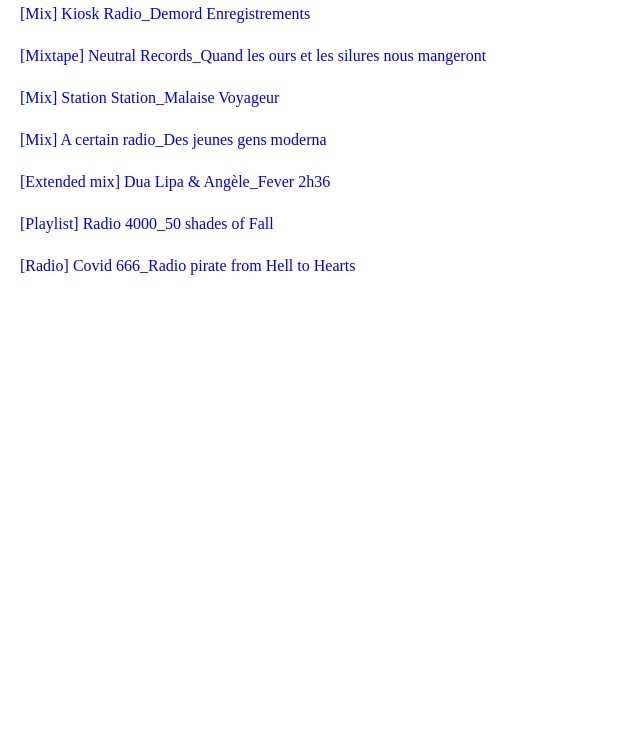
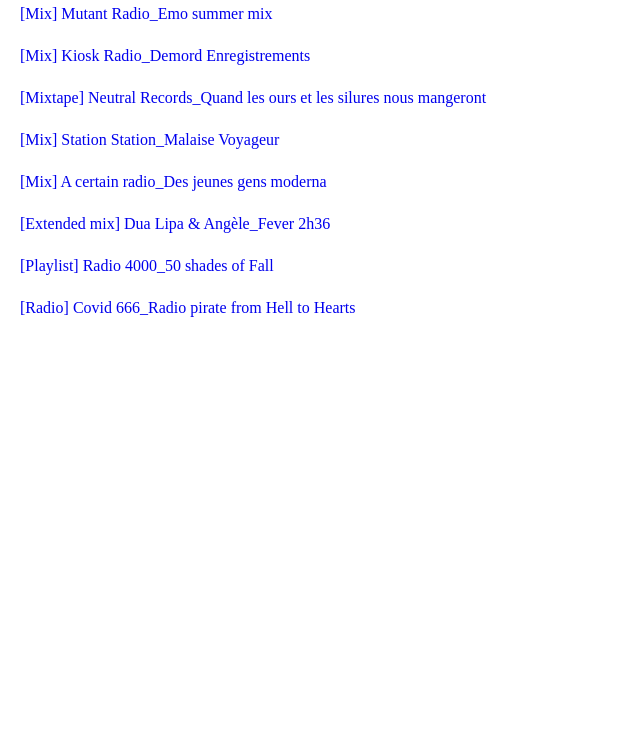
Before and after one commit to djosef666/djosef666.github.io, a plain HTML site: page index.html in a window 1280 px wide. Shown: the part 60-800 px from the top of the page, without its empty margins (0-640 px from the left). Drawn offline with Linux system fonts and the light colour scheme; a web font is replaced by a local one.

Commit message:
Update index.html

```diff
--- a/index.html
+++ b/index.html
@@ -21,6 +21,15 @@
       <source src="https://upload.wikimedia.org/wikipedia/commons/5/54/Burp.ogg"></source>
       Your browser isn't invited for super fun audio time.
     </audio>
+
+     <a
+    class="aguilera"
+    href="https://soundcloud.com/mutantradio/dj-osef-130924"
+    target="_blank"
+    rel="noopener noreferrer"
+    title="Chantal Ackerman"
+    >[Mix] Mutant Radio_Emo summer mix</a
+  >
 
     <a
     class="aguilera"
```
